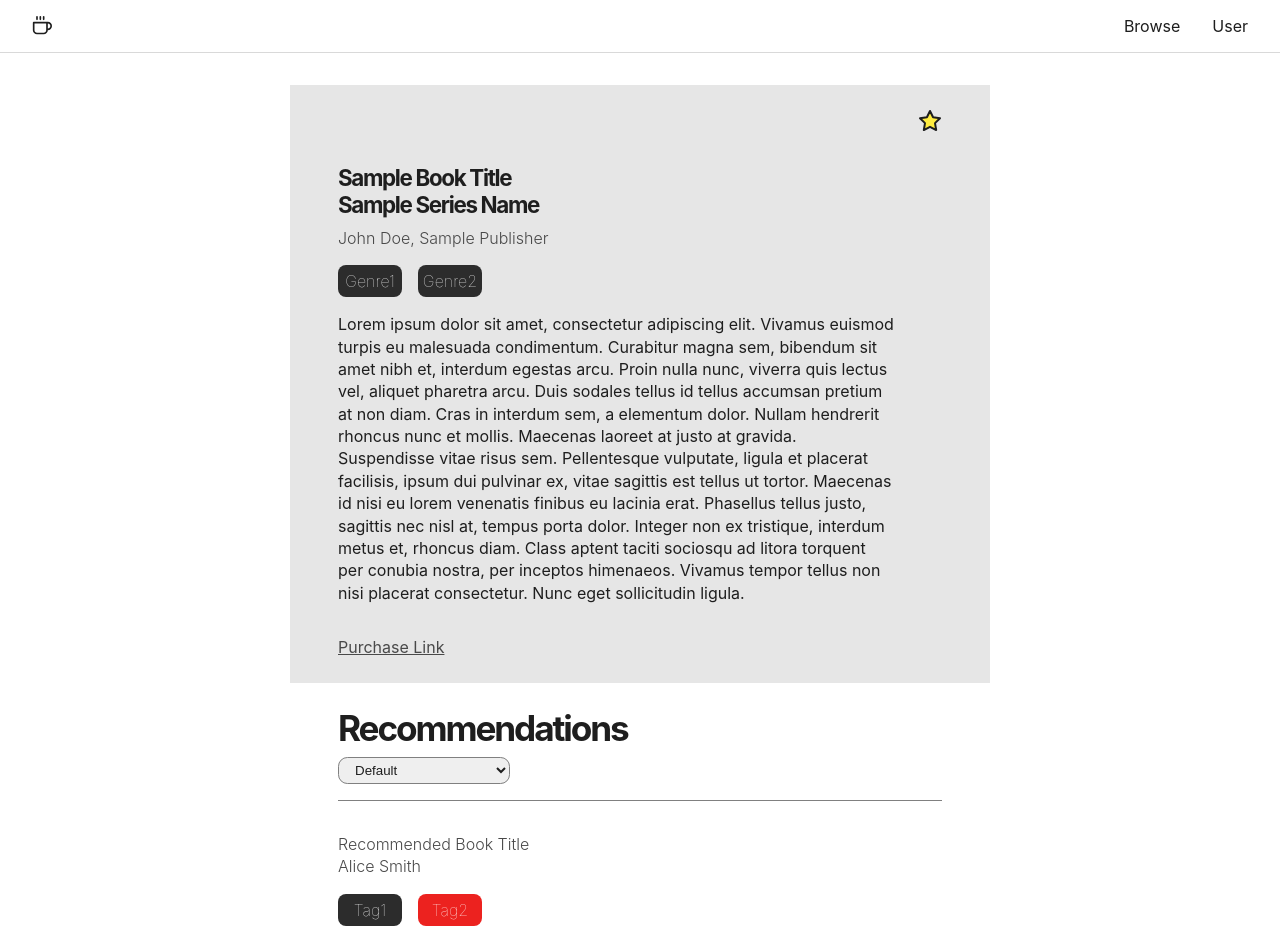
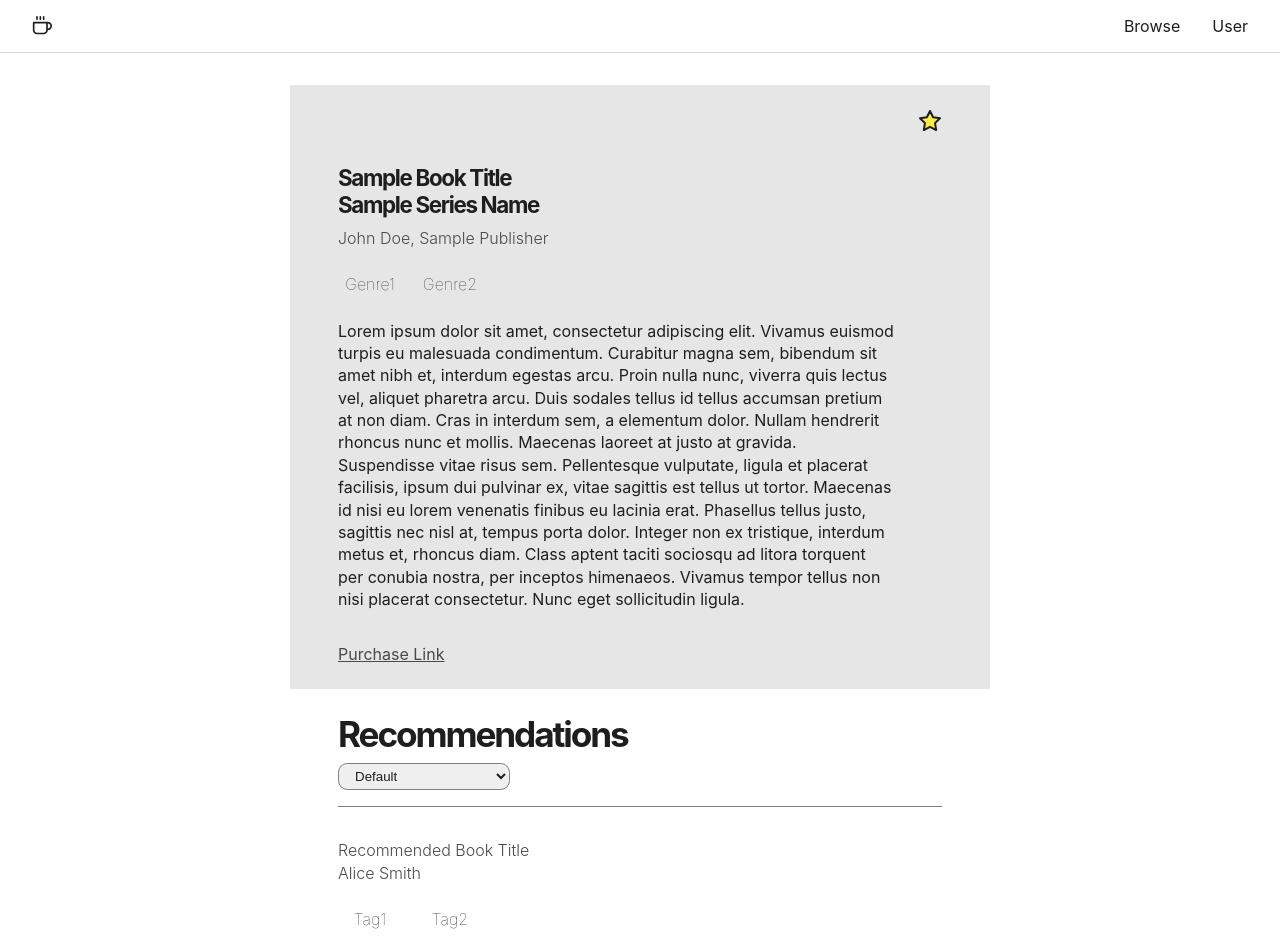
Before and after one commit to enibalo/MyBookList, a React (Vite) app in the folder frontend/: page /book/2 in a window 1280 px wide. Shown: the top 944 px of the page. Built offline with nearby package versions, Linux system fonts and the light colour scheme.

Commit message:
fix naming and added color variables

```diff
--- a/frontend/src/styles/index.css
+++ b/frontend/src/styles/index.css
@@ -137,6 +137,8 @@ table {
   text-rendering: optimizeLegibility;
   -webkit-font-smoothing: antialiased;
   -moz-osx-font-smoothing: grayscale;
+  --primary: #1e1e1e;
+  --secondary: #494949;
 }
 
 * {
@@ -171,26 +173,44 @@ h3 {
 }
 
 .secondary {
-  color: #494949;
+  color: var(--secondary);
 }
 
 .primary {
-  color: #1e1e1e;
+  color: var(--primary);
 }
 
-.red-bg,
-.black-bg {
+.primary-bg,
+.secondary-bg {
   border: none;
   border-radius: 1em;
   line-height: 1;
 }
 
-.black-bg {
+.primary-bg {
   background-color: #2c2c2c;
   color: #f5f5f5;
 }
 
-.red-bg {
+.secondary-bg {
   background-color: #ec221f;
   color: #fee9e7;
 }
+
+.toggleGroup input[type="checkbox"] {
+  display: none;
+}
+
+.toggleGroup span {
+  display: inline-block;
+  padding: 10px;
+  text-transform: uppercase;
+  border: 2px solid gold;
+  border-radius: 3px;
+  color: gold;
+}
+
+.toggleGroup input[type="checkbox"]:checked + span {
+  background-color: gold;
+  color: black;
+}
```
